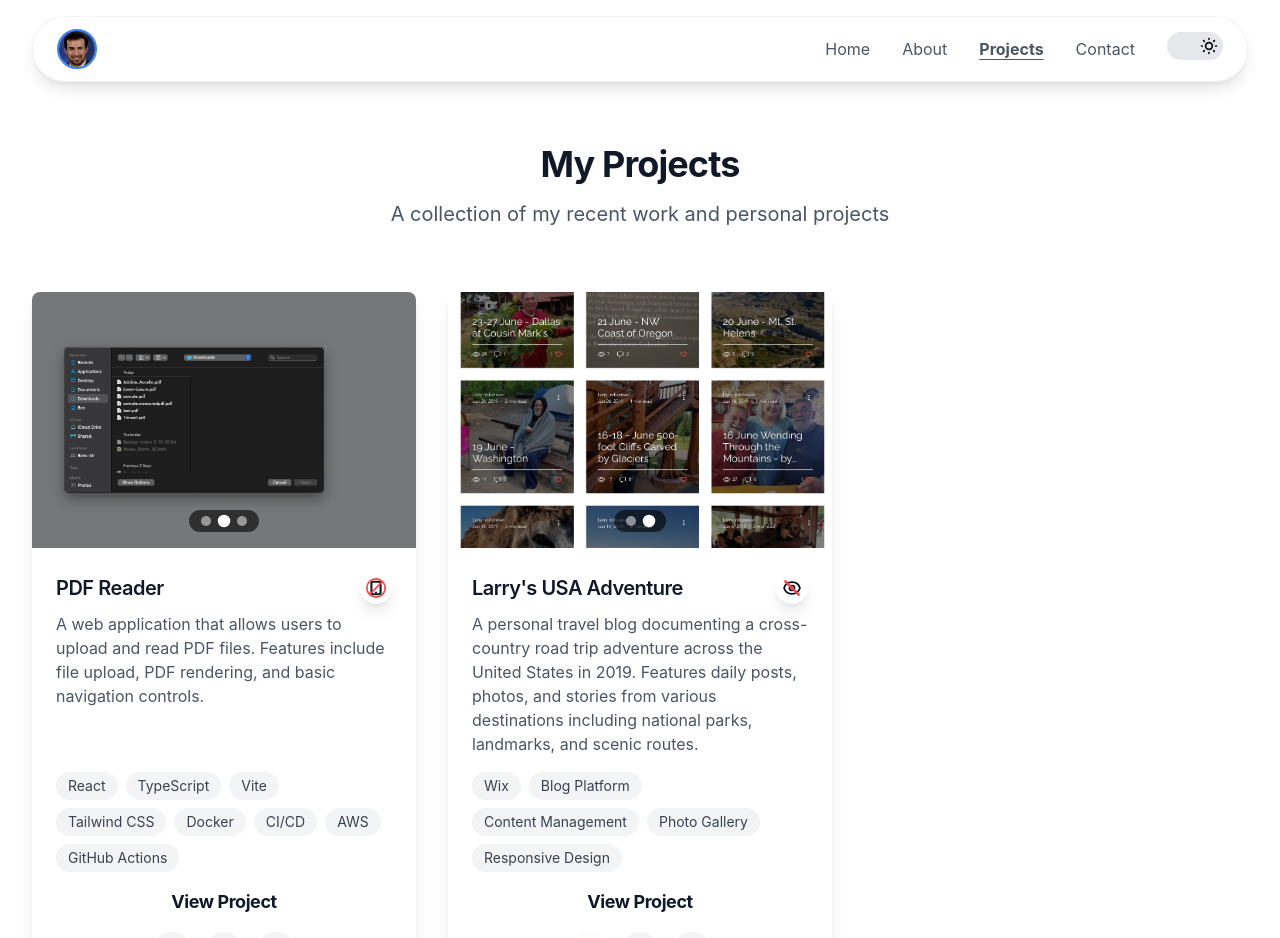
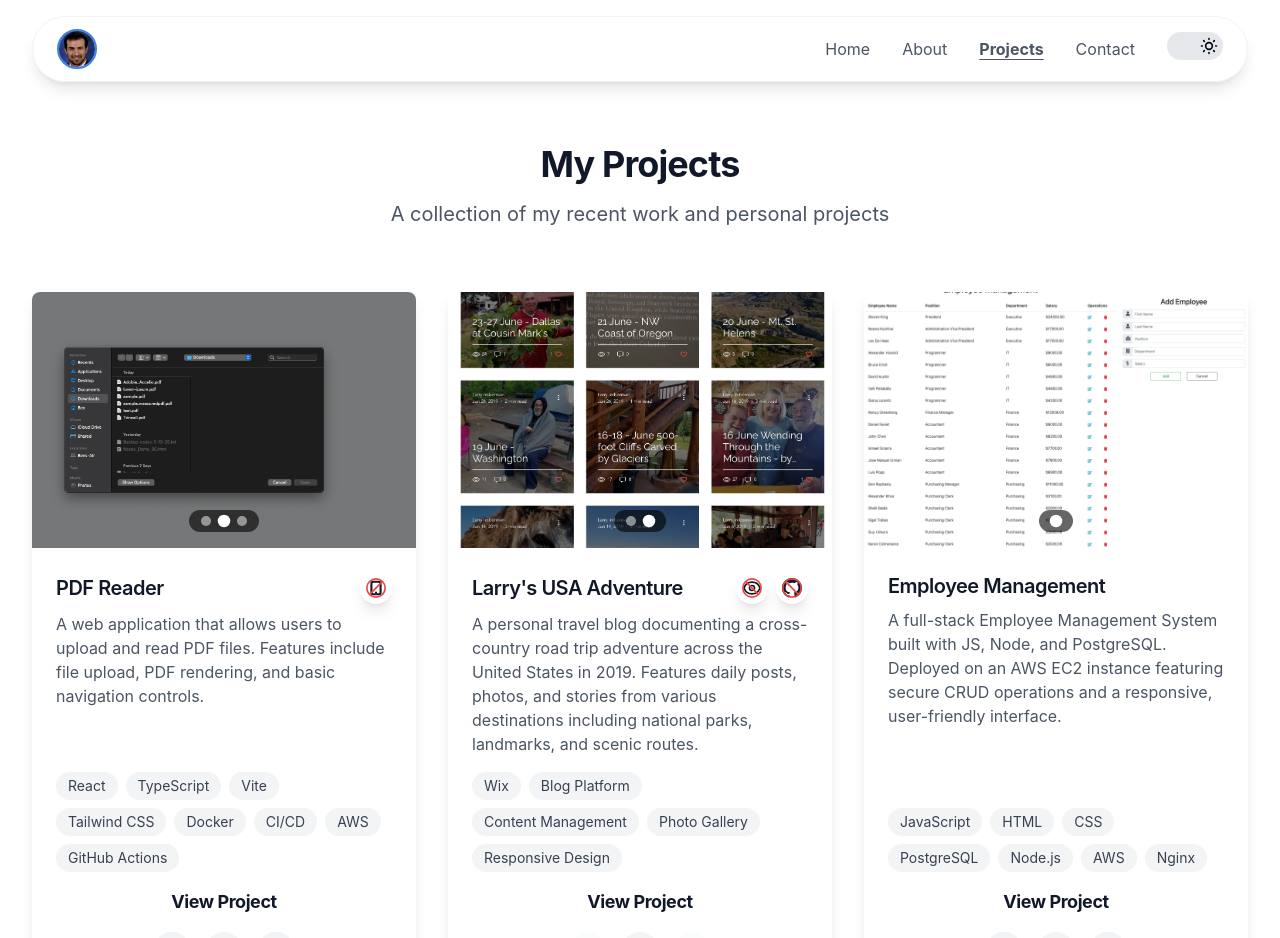
Before and after one commit to bimberman/website, a React (Vite) app: page /projects in a window 1280 px wide. Shown: the top 938 px of the page. Built offline with nearby package versions, Linux system fonts and the light colour scheme.

Commit message:
added employee management project

```diff
--- /dev/null
+++ b/src/assets/icons/NoGithubIcon.tsx
@@ -0,0 +1,41 @@
+import React from "react";
+
+interface IconProps {
+  className?: string;
+}
+
+const NoGithubIcon: React.FC<IconProps> = ({ className = "w-5 h-5" }) => {
+  return (
+    <div className="relative">
+      <svg
+        className={`${className} text-gray-900 dark:text-white`}
+        fill="currentColor"
+        viewBox="0 0 24 24"
+      >
+        {/* GitHub icon */}
+        <path
+          d="M12 0C5.374 0 0 5.373 0 12 0 17.302 3.438 21.8 8.207 23.387c.599.111.793-.261.793-.577v-2.234c-3.338.726-4.033-1.416-4.033-1.416-.546-1.387-1.333-1.756-1.333-1.756-1.089-.745.083-.729.083-.729 1.205.084 1.839 1.237 1.839 1.237 1.07 1.834 2.807 1.304 3.492.997.107-.775.418-1.305.762-1.604-2.665-.305-5.467-1.334-5.467-5.931 0-1.311.469-2.381 1.236-3.221-.124-.303-.535-1.524.117-3.176 0 0 1.008-.322 3.301 1.23A11.509 11.509 0 0112 5.803c1.02.005 2.047.138 3.006.404 2.291-1.552 3.297-1.23 3.297-1.23.653 1.653.242 2.874.118 3.176.77.84 1.235 1.911 1.235 3.221 0 4.609-2.807 5.624-5.479 5.921.43.372.823 1.102.823 2.222v3.293c0 .319.192.694.801.576C20.566 21.797 24 17.3 24 12c0-6.627-5.373-12-12-12z"
+        />
+      </svg>
+      {/* Red circle and slash */}
+      <div className="absolute inset-0 flex items-center justify-center">
+        <svg
+          className={`${className} text-red-500`}
+          fill="none"
+          stroke="currentColor"
+          viewBox="0 0 24 24"
+        >
+          <circle cx="12" cy="12" r="11" strokeWidth="2" />
+          <path
+            d="M5 5l14 14"
+            strokeWidth="2"
+            strokeLinecap="round"
+            strokeLinejoin="round"
+          />
+        </svg>
+      </div>
+    </div>
+  );
+};
+
+export default NoGithubIcon;
--- a/src/assets/icons/NoPreviewIcon.tsx
+++ b/src/assets/icons/NoPreviewIcon.tsx
@@ -6,8 +6,9 @@ interface IconProps {
 
 const NoPreviewIcon: React.FC<IconProps> = ({ className = "w-5 h-5" }) => {
   return (
+    <div className="relative">
       <svg
-      className={className}
+        className={`${className} text-gray-900 dark:text-white`}
         fill="none"
         stroke="currentColor"
         viewBox="0 0 24 24"
@@ -25,16 +26,25 @@ const NoPreviewIcon: React.FC<IconProps> = ({ className = "w-5 h-5" }) => {
           strokeWidth={2}
           d="M2.458 12C3.732 7.943 7.523 5 12 5c4.478 0 8.268 2.943 9.542 7-1.274 4.057-5.064 7-9.542 7-4.477 0-8.268-2.943-9.542-7z"
         />
-      {/* Red line across the eye */}
+      </svg>
+      {/* Red circle and slash */}
+      <div className="absolute inset-0 flex items-center justify-center">
+        <svg
+          className={`${className} text-red-500`}
+          fill="none"
+          stroke="currentColor"
+          viewBox="0 0 24 24"
+        >
+          <circle cx="12" cy="12" r="11" strokeWidth="2" />
           <path
+            d="M5 5l14 14"
+            strokeWidth="2"
             strokeLinecap="round"
             strokeLinejoin="round"
-        strokeWidth={3}
-        d="M4 4l16 16"
-        stroke="#ef4444"
-        className="text-red-500"
           />
         </svg>
+      </div>
+    </div>
   );
 };
 
--- a/src/components/ProjectCard.tsx
+++ b/src/components/ProjectCard.tsx
@@ -4,6 +4,7 @@ import GithubIcon from "../assets/icons/GithubIcon";
 import ExternalLinkIcon from "../assets/icons/ExternalLinkIcon";
 import PreviewIcon from "../assets/icons/PreviewIcon";
 import NoPreviewIcon from "../assets/icons/NoPreviewIcon";
+import NoGithubIcon from "../assets/icons/NoGithubIcon";
 import ImageCarousel from "./ImageCarousel";
 
 interface ProjectCardProps {
@@ -17,6 +18,7 @@ const ProjectCard: React.FC<ProjectCardProps> = ({
 }) => {
   const isDark = document.documentElement.classList.contains("dark");
   const hasNoPreview = project.icons?.includes("NO_PREVIEW");
+  const hasNoGithub = project.icons?.includes("NO_GITHUB");
 
   return (
     <article className="bg-white dark:bg-gray-800 rounded-lg shadow-lg flex flex-col h-full">
@@ -91,7 +93,7 @@ const ProjectCard: React.FC<ProjectCardProps> = ({
               title={hasNoPreview ? "Preview not available" : "Preview Project"}
             >
               {hasNoPreview ? (
-                <NoPreviewIcon className="w-5 h-5 text-gray-600 dark:text-gray-300" />
+                <NoPreviewIcon className="w-5 h-5" />
               ) : (
                 <PreviewIcon className="w-5 h-5 text-gray-600 dark:text-gray-300" />
               )}
@@ -105,6 +107,15 @@ const ProjectCard: React.FC<ProjectCardProps> = ({
             >
               <ExternalLinkIcon className="w-5 h-5 text-gray-600 dark:text-gray-300" />
             </a>
+            {hasNoGithub ? (
+              <button
+                disabled
+                className="p-2 bg-gray-50 dark:bg-gray-600 rounded-full cursor-not-allowed opacity-50"
+                title="Source code not available"
+              >
+                <NoGithubIcon className="w-5 h-5" />
+              </button>
+            ) : (
               <a
                 href={project.githubLink}
                 target="_blank"
@@ -114,6 +125,7 @@ const ProjectCard: React.FC<ProjectCardProps> = ({
               >
                 <GithubIcon className="w-5 h-5 text-gray-600 dark:text-gray-300" />
               </a>
+            )}
           </nav>
         </footer>
       </section>
--- a/src/data/projectIcons.ts
+++ b/src/data/projectIcons.ts
@@ -2,6 +2,7 @@ import MobileNotSupported from "../assets/icons/MobileNotSupported";
 import DockerIcon from "../assets/icons/DockerIcon";
 import CiCdIcon from "../assets/icons/CiCdIcon";
 import NoPreviewIcon from "../assets/icons/NoPreviewIcon";
+import NoGithubIcon from "../assets/icons/NoGithubIcon";
 
 export interface ProjectIcon {
     icon: React.ComponentType<React.SVGProps<SVGSVGElement>>;
@@ -25,6 +26,10 @@ export const ProjectIcons = {
         icon: NoPreviewIcon,
         description: "Preview not available - requires full page",
     },
+    NO_GITHUB: {
+        icon: NoGithubIcon,
+        description: "Source code not available on GitHub",
+    },
 } as const;
 
 export type ProjectIconType = keyof typeof ProjectIcons;
--- a/src/data/projects.ts
+++ b/src/data/projects.ts
@@ -6,7 +6,7 @@ export interface Project {
     technologies: string[];
     image: string;
     url: string;
-    githubLink: string;
+    githubLink?: string;
     icons?: ProjectIconType[];
     previewImages?: string[];
 }
@@ -48,12 +48,31 @@ export const projects: Project[] = [
             "Responsive Design",
         ],
         image: "/images/project-previews/travel-blog/homepage.png",
-        githubLink: "https://bimberman.wixsite.com/larrysblog",
-        icons: ["NO_PREVIEW"],
+        icons: ["NO_PREVIEW","NO_GITHUB"],
         previewImages: [
             "/images/project-previews/travel-blog/homepage.png",
             "/images/project-previews/travel-blog/blog-posts.png",
         ],
         url: "https://bimberman.wixsite.com/larrysblog",
     },
+    {
+        title: "Employee Management",
+        description:
+            "A full-stack Employee Management System built with JS, Node, and PostgreSQL. Deployed on an AWS EC2 instance featuring secure CRUD operations and a responsive, user-friendly interface.",
+        technologies: [
+            "JavaScript",
+            "HTML",
+            "CSS",
+            "PostgreSQL",
+            "Node.js",
+            "AWS",
+            "Nginx",
+        ],
+        image: "/images/project-previews/employee-management/initial-screen.png",
+        githubLink: "https://github.com/bimberman/employee-management",
+        previewImages: [
+            "public/images/project-previews/employee-management/main-screen.png",
+        ],
+        url: "https://employee-management.bimberman.com",
+    },
 ];
```
Also changed, not shown: public/images/project-previews/employee-management/main-screen.png (added). Lines whose indentation alone changed are shown as unchanged.
